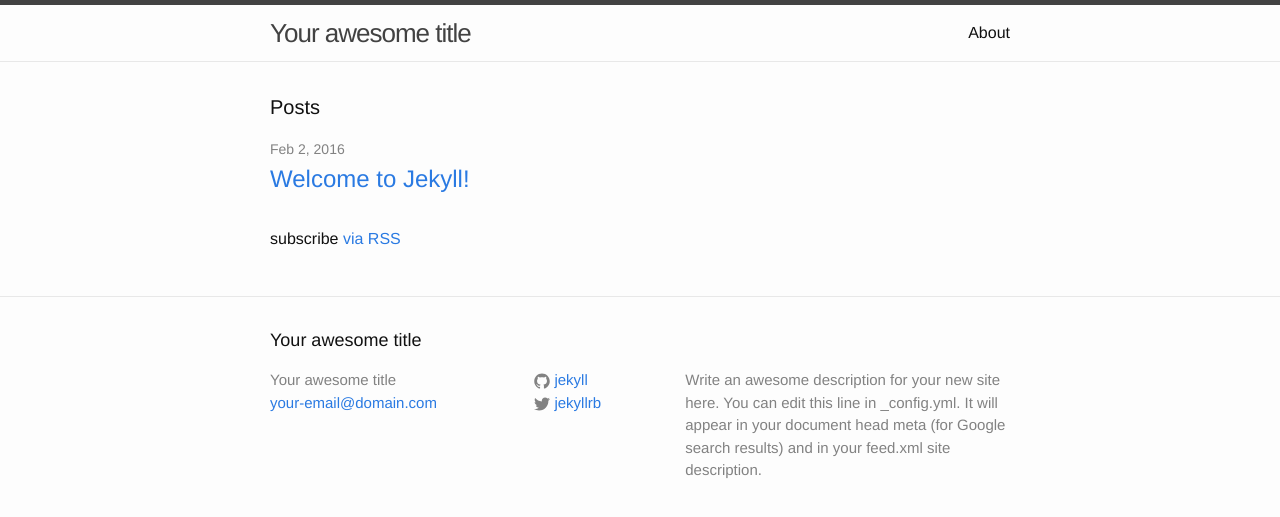
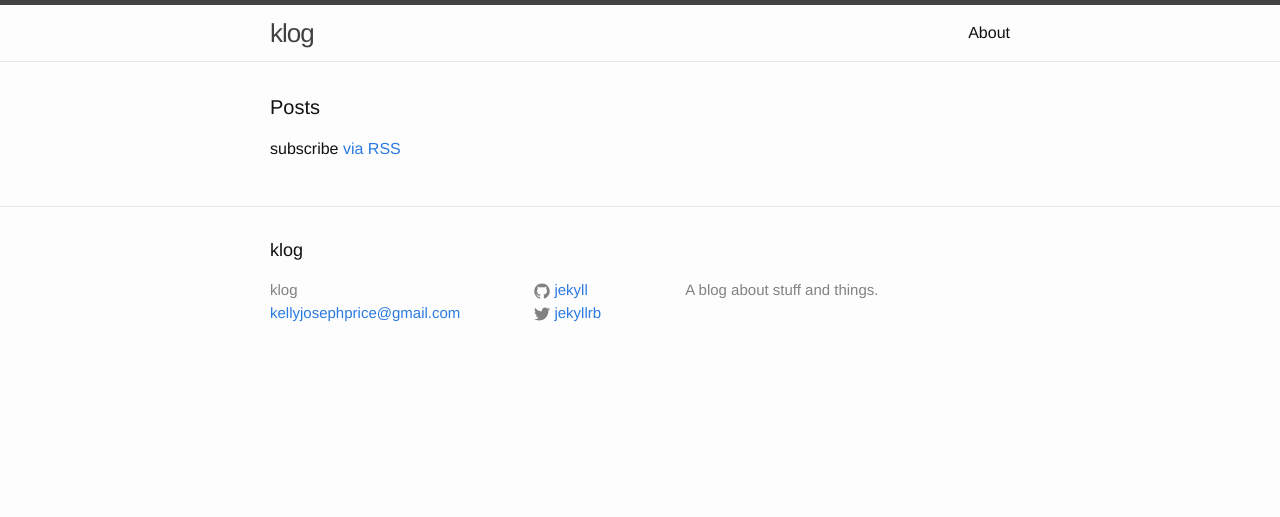
Before and after one commit to kellyjosephprice/kellyjosephprice.github.io, a Jekyll site: the page built from index.html, in a window 1280 px wide. Shown: the top 517 px of the page. Built offline with Jekyll 4.4.1, drawn with Linux system fonts in a browser that asks for light colours.

```diff
--- a/_config.yml
+++ b/_config.yml
@@ -6,16 +6,22 @@
 # 'jekyll serve'. If you change this file, please restart the server process.
 
 # Site settings
-title: Your awesome title
-email: your-email@domain.com
+title: klog
+email: kellyjosephprice@gmail.com
 description: > # this means to ignore newlines until "baseurl:"
-  Write an awesome description for your new site here. You can edit this
-  line in _config.yml. It will appear in your document head meta (for
-  Google search results) and in your feed.xml site description.
+  A blog about stuff and things.
 baseurl: "" # the subpath of your site, e.g. /blog
-url: "http://yourdomain.com" # the base hostname & protocol for your site
+url: "http://klog.io" # the base hostname & protocol for your site
 twitter_username: jekyllrb
 github_username:  jekyll
 
 # Build settings
 markdown: kramdown
+
+defaults:
+  -
+    scope:
+      path: ""
+    values:
+        layout: "default"
+        author: "kelly"
```
Also changed, not shown: _posts/2016-02-01-welcome-to-jekyll.markdown (deleted, +0 -25 lines).
